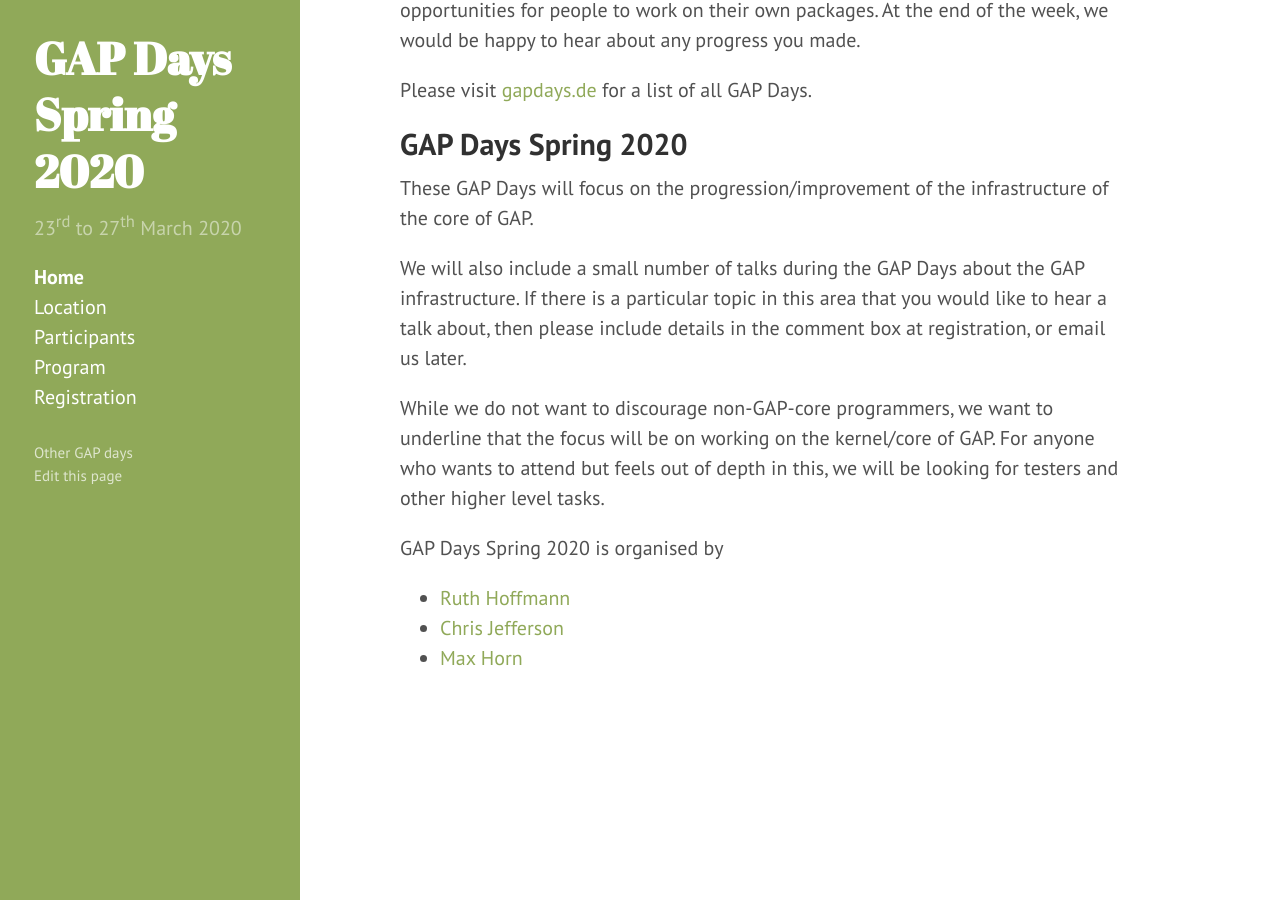
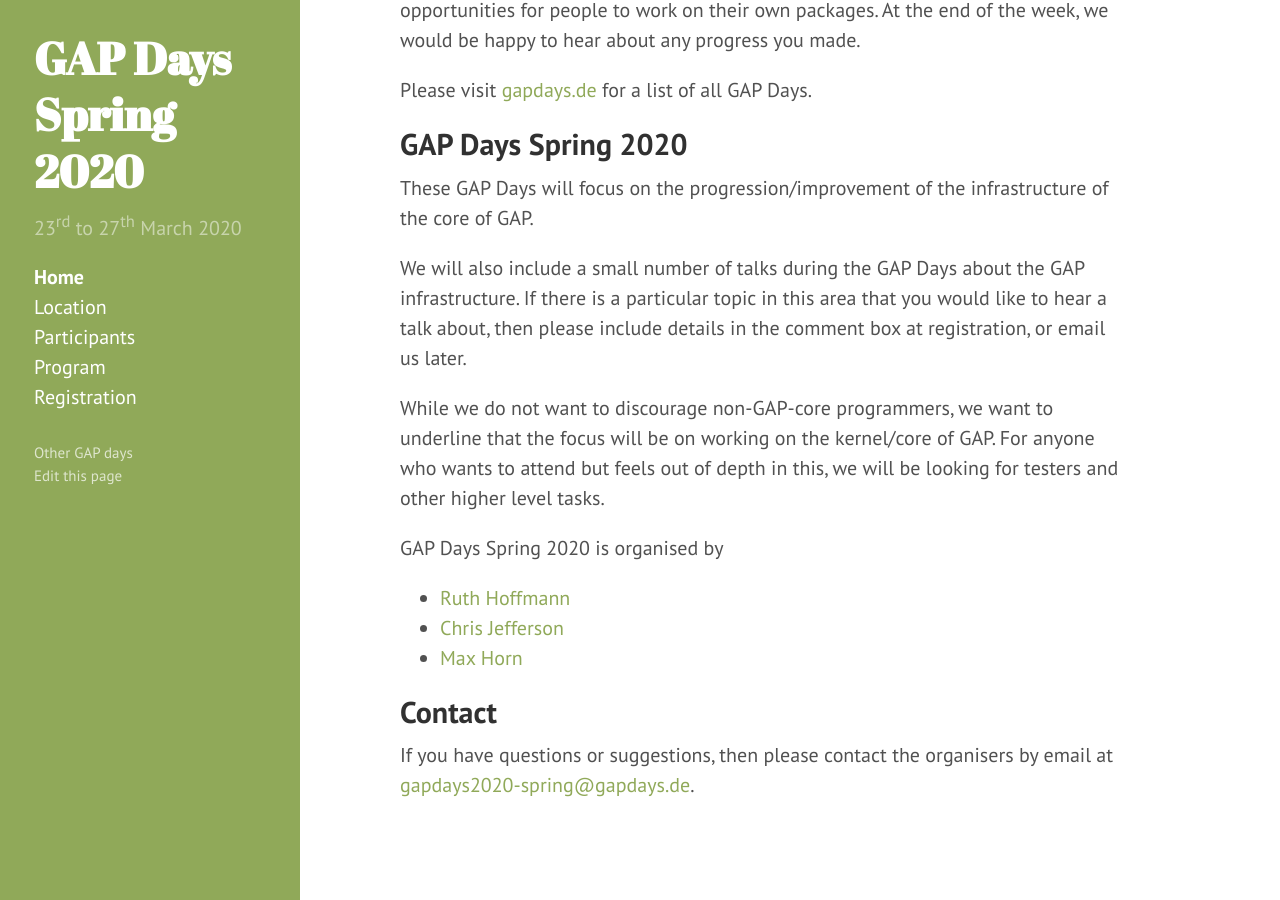
Before and after one commit to gapdays/gapdays2020-spring, a Jekyll site: the page built from index.md, in a window 1280 px wide and 900 px high, scrolled down 589 px. Built offline with Jekyll 4.4.1, drawn with Linux system fonts in a browser that asks for light colours.

Commit message:
added contact email

```diff
--- a/index.md
+++ b/index.md
@@ -48,9 +48,9 @@ More detailed information can be found on [the program page]({{ site.baseurl }}/
 
 GAP Days Spring 2029 will take place at the {{ site.location }}. Information
 about the exact location can be found on [the location
-page]({{ site.baseurl }}/location).
+page]({{ site.baseurl }}/location). -->
 
 ## <a name="contact"></a> Contact
 
 If you have questions or suggestions, then please contact the organisers by
-email at [gapdays2020-spring@gapdays.de](mailto:gapdays2020-spring@gapdays.de). -->
+email at [gapdays2020-spring@gapdays.de](mailto:gapdays2020-spring@gapdays.de).
```
